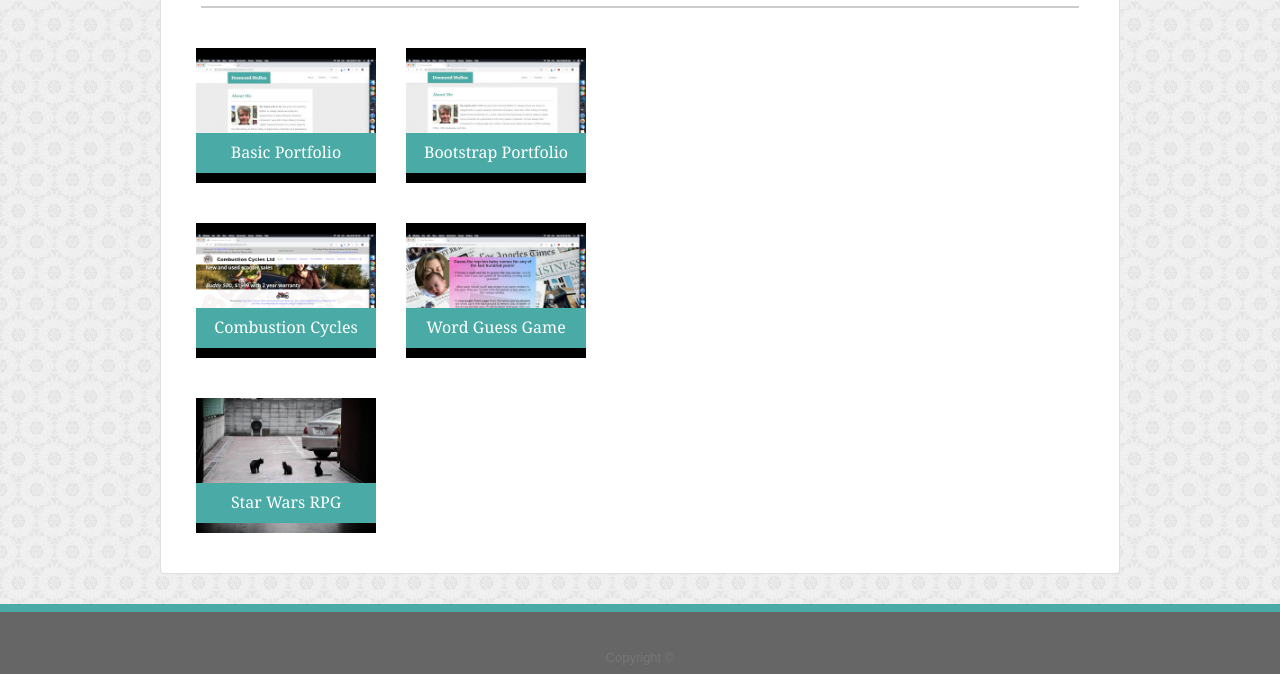
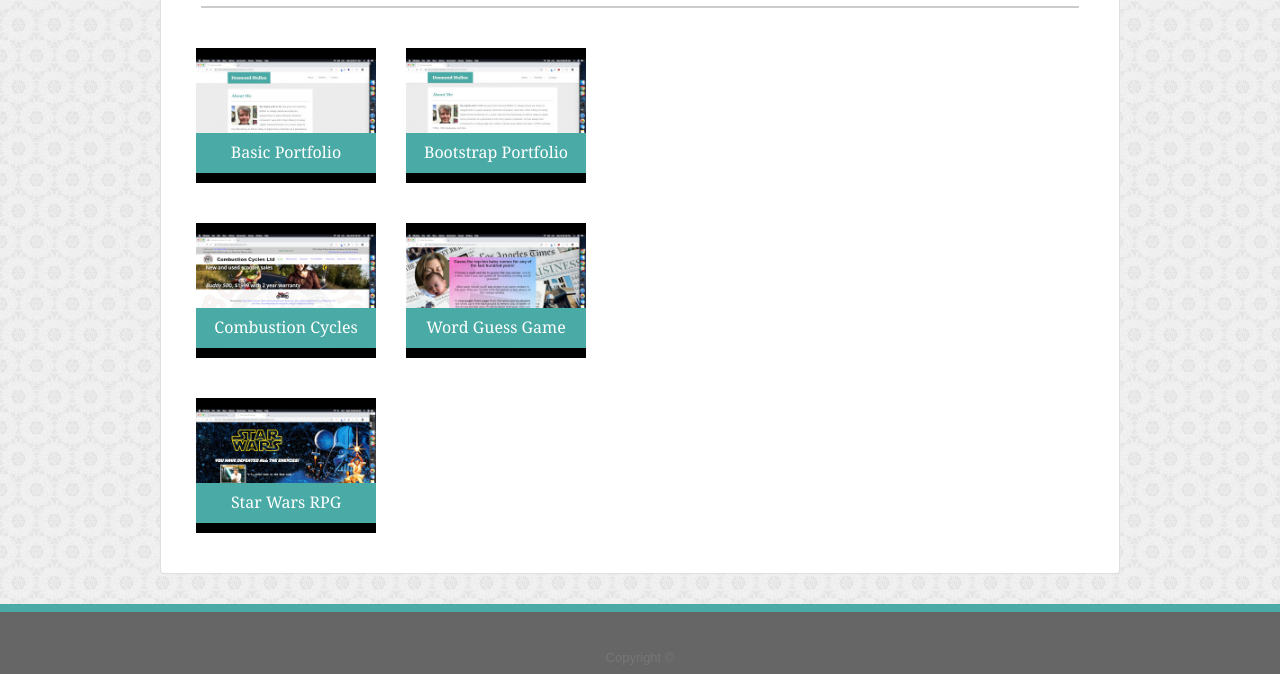
Before and after one commit to desmondmullen/desmondmullen.github.io, a plain HTML site: page portfolio.html in a window 1280 px wide. Shown: the part 223-897 px from the top of the page. Drawn offline with nearby package versions, Linux system fonts and the light colour scheme.

Commit message:
updated portfolio

```diff
--- a/portfolio.html
+++ b/portfolio.html
@@ -68,7 +68,7 @@
                 <div class="row float-left justify-content-center">
                     <div class="col-sm text-align-center">
                         <a class="img-portfolio" href="http://desmondmullen.com/unit-4-game"><img class="img-portfolio"
-                                src="assets/images/cat5.jpg" alt="Star Wars RPG">
+                                src="assets/images/starwarsrpg.jpg" alt="Star Wars RPG">
                             <section class="figcaption">Star Wars RPG</section>
                         </a>
                     </div>
```
Also changed, not shown: assets/images/starwarsrpg.jpg (added).
